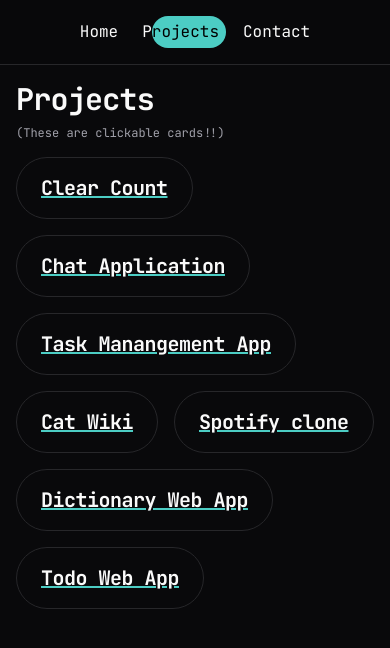
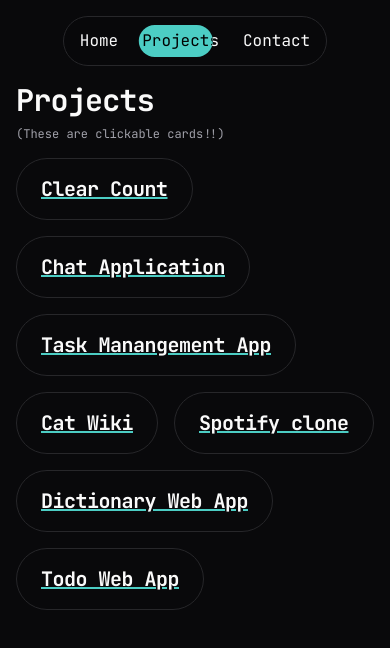
Before and after one commit to RohanJacob23/Portfolio-Nextjs, a Next.js app: page /projects in a window 390 px wide. Shown: the top 648 px of the page. Built offline with nearby package versions, Linux system fonts and the light colour scheme.

Commit message:
Improved nav

```diff
--- a/package.json
+++ b/package.json
@@ -16,6 +16,7 @@
     "clsx": "^2.1.0",
     "framer-motion": "^11.1.7",
     "lenis": "^1.1.8",
+    "lucide-react": "^0.427.0",
     "next": "14.2.5",
     "react": "^18",
     "react-dom": "^18",
--- a/src/components/Nav.tsx
+++ b/src/components/Nav.tsx
@@ -40,8 +40,8 @@ export default function Nav() {
   }, []);
 
   return (
-    <nav className="sticky top-0 z-40 border-b bg-background/75 backdrop-blur">
-      <ul className="flex w-full justify-center gap-2 px-2 py-4 md:gap-4 md:p-4">
+    <nav className="sticky top-2 z-40 mt-4 justify-self-center rounded-full border bg-background/75 backdrop-blur">
+      <ul className="flex w-full justify-center gap-2 p-2 md:gap-4 md:p-4">
         {links.map((link) => (
           <Tab
             href={link.href}
@@ -80,10 +80,10 @@ const NavClip = ({
             ? `inset(${position.top}px calc(100% - (${position.left}px + ${position.width}px)) ${position.top}px ${position.left}px round 50px)`
             : "inset(100%)",
         }}
-        transition={{ duration: 0.75, type: "spring", bounce: 0.4 }}
+        transition={{ duration: 0.75, type: "spring", bounce: 0.3 }}
         className="absolute inset-0 z-50 size-full bg-primary will-change-[clip-path]"
       >
-        <ul className="flex w-full justify-center gap-2 px-2 py-4 md:gap-4 md:p-4">
+        <ul className="flex w-full justify-center gap-2 p-2 md:gap-4 md:p-4">
           {links.map((link) => (
             <Tab key={link.id} className="text-black" href={link.href}>
               {link.name}
@@ -112,13 +112,12 @@ const Tab = ({
     if (!setPosition) return;
 
     const target = e.currentTarget;
-    const targetRect = target.getBoundingClientRect();
 
     setPosition({
       width: target.offsetWidth,
       left: target.offsetLeft,
       height: target.offsetHeight,
-      top: targetRect.top,
+      top: target.offsetTop,
     });
   };
   return (
--- a/src/components/animation/CardDialog.tsx
+++ b/src/components/animation/CardDialog.tsx
@@ -66,6 +66,7 @@ export default function CardDialog({
             <Image
               src={src}
               alt="placeholder"
+              priority
               width={1920}
               height={960}
               className="aspect-video size-full object-cover"
```
Also changed, not shown: 1 other file (tests, documents, lock files or other folders).
